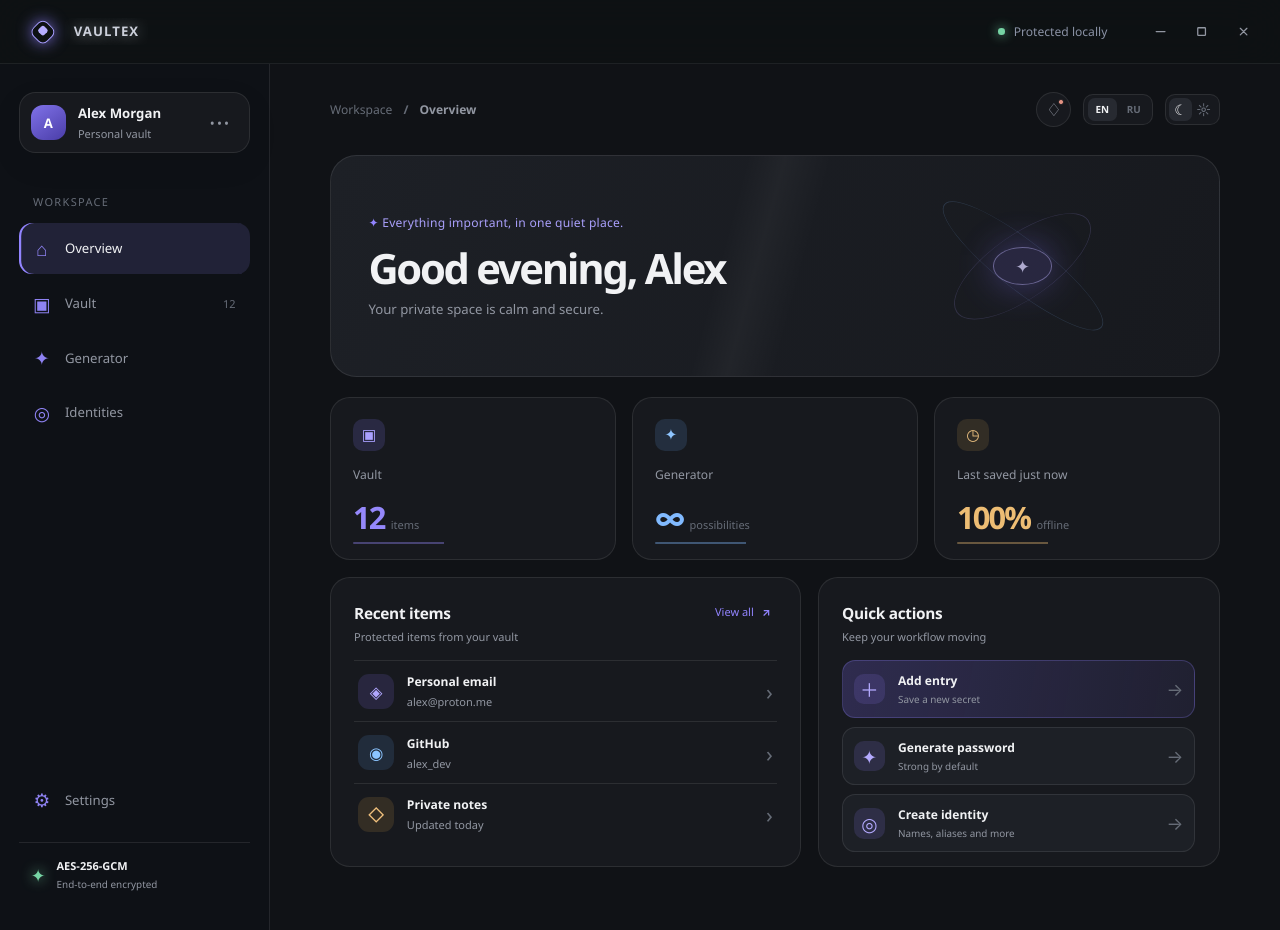
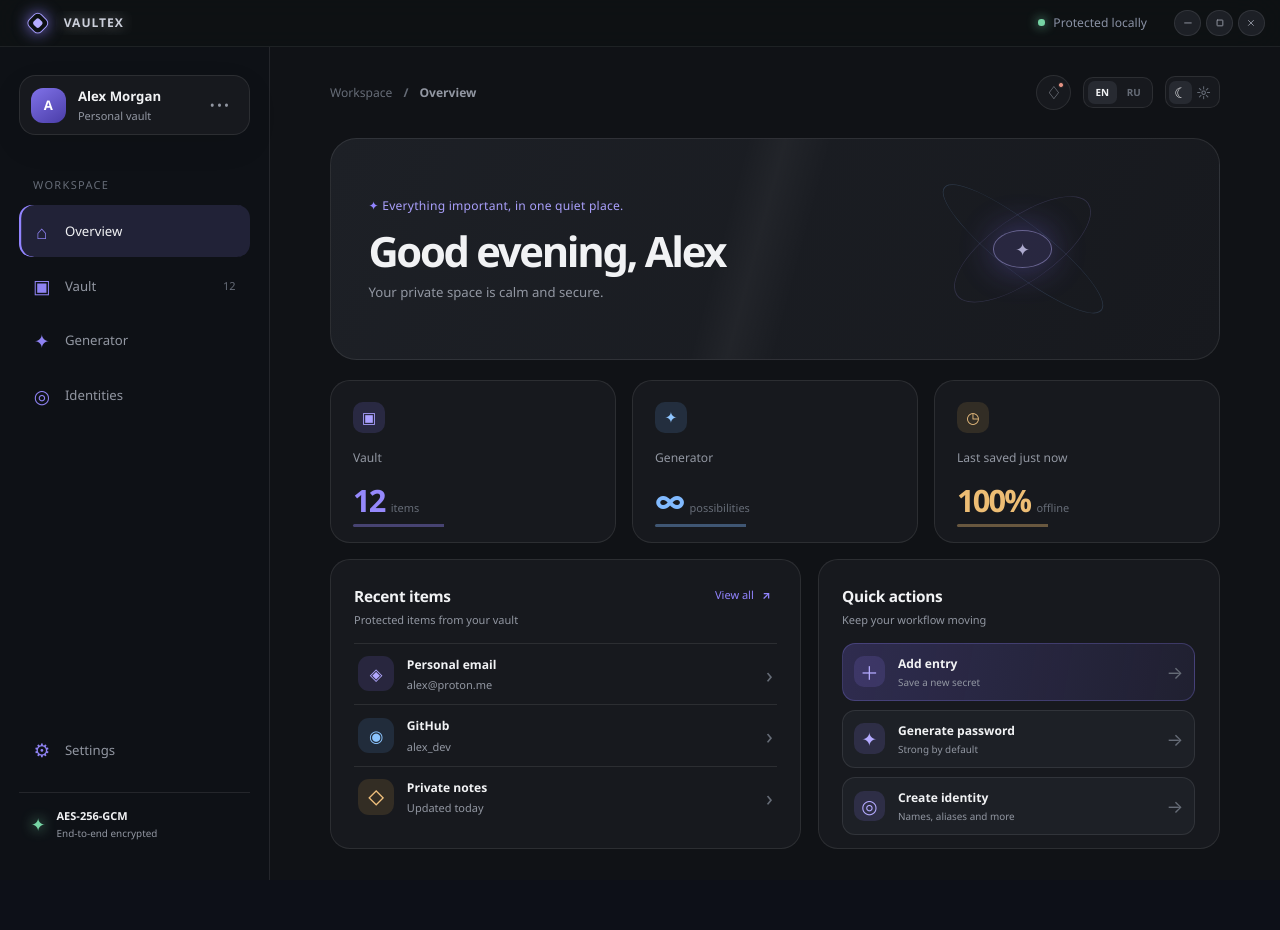
Before and after one commit to Kyreesemm/Vaultex, a Svelte app in the folder frontend/: page / in a window 1280 px wide. After the commit the page ends 880 px from the top, so only its background shows below. Built offline with nearby package versions, Linux system fonts and the light colour scheme.

Commit message:
The titlebar has been reworked and the issue with the bottom bar in Linux has been fixed

```diff
--- a/frontend/index.html
+++ b/frontend/index.html
@@ -4,6 +4,7 @@
     <meta charset="UTF-8" />
     <meta name="viewport" content="width=device-width, initial-scale=1.0" />
     <meta name="theme-color" content="#0e111a" />
+    <style>html, body, #app { margin: 0; min-height: 100%; background: #101216; }</style>
     <title>Vaultex</title>
   </head>
   <body>
--- a/frontend/src-tauri/tauri.conf.json
+++ b/frontend/src-tauri/tauri.conf.json
@@ -20,7 +20,8 @@
         "resizable": true,
         "fullscreen": false,
         "decorations": false,
-        "shadow": true
+        "shadow": true,
+        "backgroundColor": "#101216"
       }
     ],
     "security": {
--- a/frontend/src/styles.css
+++ b/frontend/src/styles.css
@@ -1,24 +1,25 @@
 :root { font-family: 'Segoe UI Variable', 'Segoe UI', Inter, sans-serif; color: #f2f4fb; background: #0d1018; font-synthesis: none; }
 * { box-sizing: border-box; }
-body { margin: 0; min-width: 320px; min-height: 100vh; }
+html, body, #app { min-width: 320px; min-height: 100%; }
+body { margin: 0; overflow: hidden; background: #101216; }
 button { border: 0; color: inherit; font: inherit; cursor: pointer; }
-.app-shell { --bg: #101216; --surface: #17191e; --surface-2: #1d2026; --surface-3: #272a31; --line: rgba(255,255,255,.09); --text: #f1f2f4; --muted: #9297a2; --muted-2: #666c77; --accent: #9284ff; min-height: calc(100vh / var(--ui-scale)); zoom: var(--ui-scale); background: var(--bg); color: var(--text); transition: .35s ease; }
+.app-shell { --bg: #101216; --surface: #17191e; --surface-2: #1d2026; --surface-3: #272a31; --line: rgba(255,255,255,.09); --text: #f1f2f4; --muted: #9297a2; --muted-2: #666c77; --accent: #9284ff; display: flex; flex-direction: column; height: 100vh; min-height: 0; overflow: hidden; zoom: var(--ui-scale); background: var(--bg); color: var(--text); transition: .35s ease; }
 .app-shell.light { --bg: #eef1f7; --surface: #fff; --surface-2: #f7f8fb; --surface-3: #edf0f7; --line: rgba(33,43,65,.1); --text: #202636; --muted: #727b90; --muted-2: #a1a9b8; background: var(--bg); }
-.brand-bar { height: 58px; display: flex; align-items: center; gap: 11px; padding: 0 14px 0 30px; border-bottom: 1px solid rgba(255,255,255,.07); background: rgba(14,17,20,.94); backdrop-filter: blur(22px); position: relative; overflow: hidden; user-select: none; }
+.brand-bar { height: 44px; display: flex; align-items: center; gap: 9px; padding: 0 14px 0 26px; border-bottom: 1px solid rgba(255,255,255,.07); background: rgba(14,17,20,.94); backdrop-filter: blur(22px); position: relative; overflow: hidden; user-select: none; }
 .light .brand-bar { background: rgba(255,255,255,.68); border-color: rgba(33,43,65,.08); }
-.brand-mark { width: 18px; height: 18px; border: 1px solid #a69cff; border-radius: 6px; transform: rotate(45deg); box-shadow: 0 0 14px rgba(146,132,255,.8); }
+.brand-mark { width: 16px; height: 16px; border: 1px solid #a69cff; border-radius: 5px; transform: rotate(45deg); box-shadow: 0 0 14px rgba(146,132,255,.8); }
 .brand-mark span { display: block; width: 7px; height: 7px; margin: 4px; background: #b6adff; border-radius: 2px; }
-.brand-name { color: #ccd0db; letter-spacing: .08em; font-size: 12px; font-weight: 800; text-transform: uppercase; text-shadow: 0 0 14px rgba(240,241,249,.58); position: relative; overflow: hidden; padding: 4px 8px; border-radius: 5px; }
+.brand-name { color: #ccd0db; letter-spacing: .08em; font-size: 11px; font-weight: 800; text-transform: uppercase; text-shadow: 0 0 14px rgba(240,241,249,.58); position: relative; overflow: hidden; padding: 3px 7px; border-radius: 5px; }
 .brand-name::after { content: ''; position: absolute; width: 18px; height: 60px; top: -17px; left: -28px; transform: rotate(32deg); background: linear-gradient(90deg, transparent, rgba(255,255,255,.9), transparent); filter: blur(2px); animation: glint 2.8s ease-in-out infinite; }
 @keyframes glint { 0%, 58% { left: -28px; opacity: 0; } 66% { opacity: .9; } 82%, 100% { left: calc(100% + 20px); opacity: 0; } }
 .brand-status { margin-left: auto; color: #8a92a5; font-size: 11px; display: flex; align-items: center; gap: 8px; }
 .status-dot { width: 6px; height: 6px; border-radius: 50%; background: #76d3a4; box-shadow: 0 0 10px #76d3a4; }
-.window-controls { display: flex; align-self: stretch; margin-left: 18px; }
-.window-button { width: 38px; height: 100%; display: grid; place-items: center; color: var(--muted); background: transparent; font-size: 0; transition: .18s; }
-.window-button svg { width: 12px; height: 12px; fill: none; stroke: currentColor; stroke-width: 1.15; stroke-linecap: round; stroke-linejoin: round; }
+.window-controls { display: flex; align-items: center; gap: 5px; margin-left: 16px; }
+.window-button { width: 24px; height: 24px; display: grid; place-items: center; border: 1px solid var(--line); border-radius: 50%; color: var(--muted); background: var(--surface-2); font-size: 0; transition: .18s; }
+.window-button svg { width: 9px; height: 9px; fill: none; stroke: currentColor; stroke-width: 1.15; stroke-linecap: round; stroke-linejoin: round; }
 .window-button:hover { color: var(--text); background: var(--surface-2); }
 .window-button.close:hover { color: #fff; background: #c94f5d; }
-.workspace { display: flex; min-height: calc(100vh - 58px); }
+.workspace { display: flex; flex: 1 1 auto; height: auto; min-height: 0; }
 .sidebar { width: 245px; flex: 0 0 245px; padding: 26px 17px 22px; border-right: 1px solid var(--line); display: flex; flex-direction: column; background: rgba(13,16,24,.35); }
 .light .sidebar { background: rgba(255,255,255,.36); }
 .profile-card { display: flex; align-items: center; gap: 11px; padding: 10px; margin-bottom: 38px; border: 1px solid var(--line); border-radius: 15px; background: var(--surface); box-shadow: 0 10px 28px rgba(0,0,0,.08); }
@@ -30,7 +31,7 @@ button { border: 0; color: inherit; font: inherit; cursor: pointer; }
 .nav-item:hover { background: var(--surface-2); color: var(--text); } .nav-item.active { color: var(--text); background: color-mix(in srgb, var(--accent) 14%, transparent); box-shadow: inset 2px 0 var(--accent); }
 .nav-icon { width: 16px; text-align: center; color: #8e82f2; font-size: 17px; } .nav-count { margin-left: auto; color: var(--muted-2); font-size: 10px; }
 .sidebar-bottom { margin-top: auto; } .security-note { display: flex; gap: 10px; align-items: center; padding: 14px 11px; margin-top: 15px; border-top: 1px solid var(--line); color: var(--muted); } .shield { color: #77d5a5; text-shadow: 0 0 12px #77d5a5; } .security-note strong, .security-note small { display: block; } .security-note strong { color: var(--text); font-size: 10px; } .security-note small { margin-top: 3px; font-size: 9px; }
-.content { flex: 1; max-width: 1450px; padding: 0 55px 58px; margin: 0 auto; } .topbar { display: flex; align-items: center; justify-content: space-between; height: 83px; } .breadcrumbs { color: var(--muted-2); font-size: 11px; } .breadcrumbs b { padding: 0 10px; color: var(--muted-2); } .breadcrumbs strong { color: var(--muted); font-weight: 600; }
+.content { flex: 1; max-width: 1450px; height: 100%; overflow-x: hidden; overflow-y: auto; padding: 0 55px 58px; margin: 0 auto; } .topbar { display: flex; align-items: center; justify-content: space-between; height: 83px; } .breadcrumbs { color: var(--muted-2); font-size: 11px; } .breadcrumbs b { padding: 0 10px; color: var(--muted-2); } .breadcrumbs strong { color: var(--muted); font-weight: 600; }
 .top-actions { display: flex; gap: 11px; align-items: center; } .round-button, .theme-toggle, .segmented-control { border: 1px solid var(--line); background: var(--surface); } .round-button { width: 32px; height: 32px; border-radius: 50%; color: var(--muted); position: relative; } .round-button i { position: absolute; width: 5px; height: 5px; top: 6px; right: 6px; background: #e29282; border: 1px solid var(--surface); border-radius: 50%; }
 .segmented-control { display: flex; gap: 2px; padding: 3px; border-radius: 9px; } .segmented-control button { padding: 4px 7px; border-radius: 6px; color: var(--muted-2); background: transparent; font-size: 9px; font-weight: 700; } .segmented-control button.chosen { color: var(--text); background: var(--surface-3); }
 .theme-toggle { display: flex; padding: 3px; border-radius: 9px; } .theme-toggle span { width: 21px; height: 21px; display: grid; place-items: center; border-radius: 6px; color: var(--muted-2); font-size: 13px; } .theme-toggle span.chosen { color: var(--text); background: var(--surface-3); }
@@ -41,4 +42,4 @@ button { border: 0; color: inherit; font: inherit; cursor: pointer; }
 .recent-item { width: 100%; display: flex; align-items: center; gap: 12px; padding: 11px 4px; border-top: 1px solid var(--line); background: none; text-align: left; } .item-icon { width: 32px; height: 32px; display: grid; place-items: center; border-radius: 10px; font-size: 15px; } .item-icon.violet { color: #b1a7ff; background: rgba(140,124,255,.14); } .item-icon.blue { color: #8cc5ff; background: rgba(101,171,255,.13); } .item-icon.amber { color: #f0c07d; background: rgba(239,177,82,.13); } .item-copy { flex: 1; } .item-copy strong, .item-copy span { display: block; } .item-copy strong { font-size: 11px; font-weight: 600; } .item-copy span { margin-top: 4px; color: var(--muted); font-size: 10px; } .item-arrow { color: var(--muted-2); font-size: 20px; }
 .action-list { display: grid; gap: 8px; } .action-button { width: 100%; display: flex; align-items: center; gap: 12px; padding: 10px; border: 1px solid var(--line); border-radius: 12px; background: var(--surface-2); text-align: left; transition: .2s; } .action-button:hover { transform: translateY(-1px); border-color: rgba(150,136,255,.45); } .action-button.primary { background: linear-gradient(100deg, rgba(115,99,219,.26), rgba(115,99,219,.1)); border-color: rgba(145,131,255,.25); } .action-symbol { width: 28px; height: 28px; display: grid; place-items: center; border-radius: 9px; color: #b4aaff; background: rgba(145,130,255,.15); font-size: 17px; } .action-button strong, .action-button small { display: block; } .action-button strong { font-size: 11px; } .action-button small { margin-top: 3px; color: var(--muted); font-size: 9px; } .action-button b { margin-left: auto; color: var(--muted-2); font-size: 16px; font-weight: 400; }
 @media (max-width: 900px) { .sidebar { width: 70px; flex-basis: 70px; padding: 25px 10px; } .profile-card { justify-content: center; padding: 8px; } .profile-card > div:not(.avatar), .more-button, .nav-label, .nav-item > span:not(.nav-icon), .nav-count, .security-note { display: none; } .nav-item { justify-content: center; padding: 12px; } .content { padding: 0 28px 42px; } }
-@media (max-width: 650px) { .app-shell { zoom: 1; min-height: 100vh; } .brand-bar { padding: 0 18px; } .brand-status { display: none; } .content { padding: 0 16px 32px; } .topbar { height: 70px; } .breadcrumbs { display: none; } .settings-popover { right: 16px; top: 60px; width: calc(100% - 32px); } .hero { min-height: 185px; padding: 23px; } .hero-orbit { position: absolute; right: -28px; opacity: .45; } .stats-grid, .lower-grid { grid-template-columns: 1fr; } .stat-card { min-height: 128px; } }
+@media (max-width: 650px) { .app-shell { zoom: 1; height: 100vh; } .brand-bar { padding: 0 12px 0 18px; } .brand-status { display: none; } .content { padding: 0 16px 32px; } .topbar { height: 70px; } .breadcrumbs { display: none; } .settings-popover { right: 16px; top: 60px; width: calc(100% - 32px); } .hero { min-height: 185px; padding: 23px; } .hero-orbit { position: absolute; right: -28px; opacity: .45; } .stats-grid, .lower-grid { grid-template-columns: 1fr; } .stat-card { min-height: 128px; } }
```
